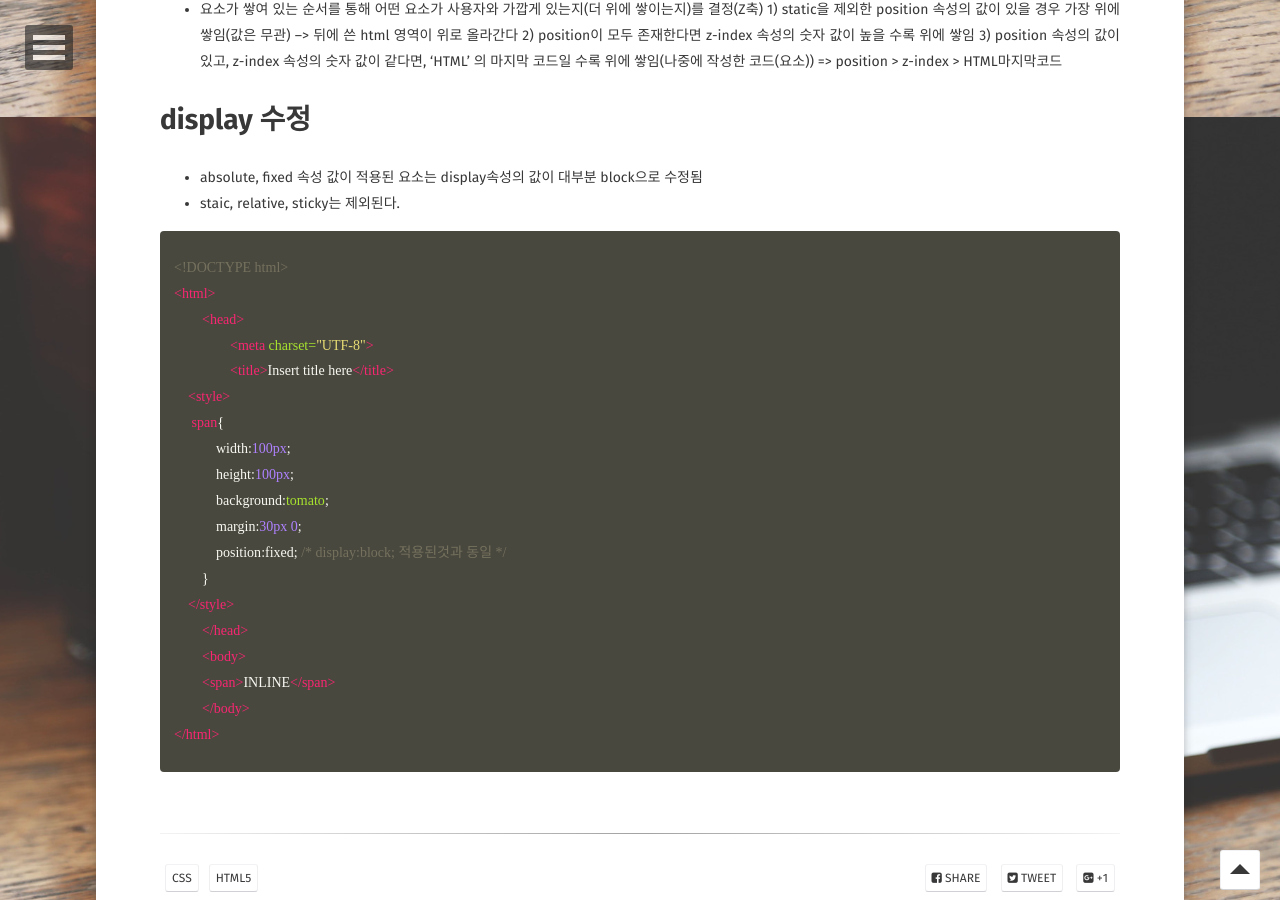
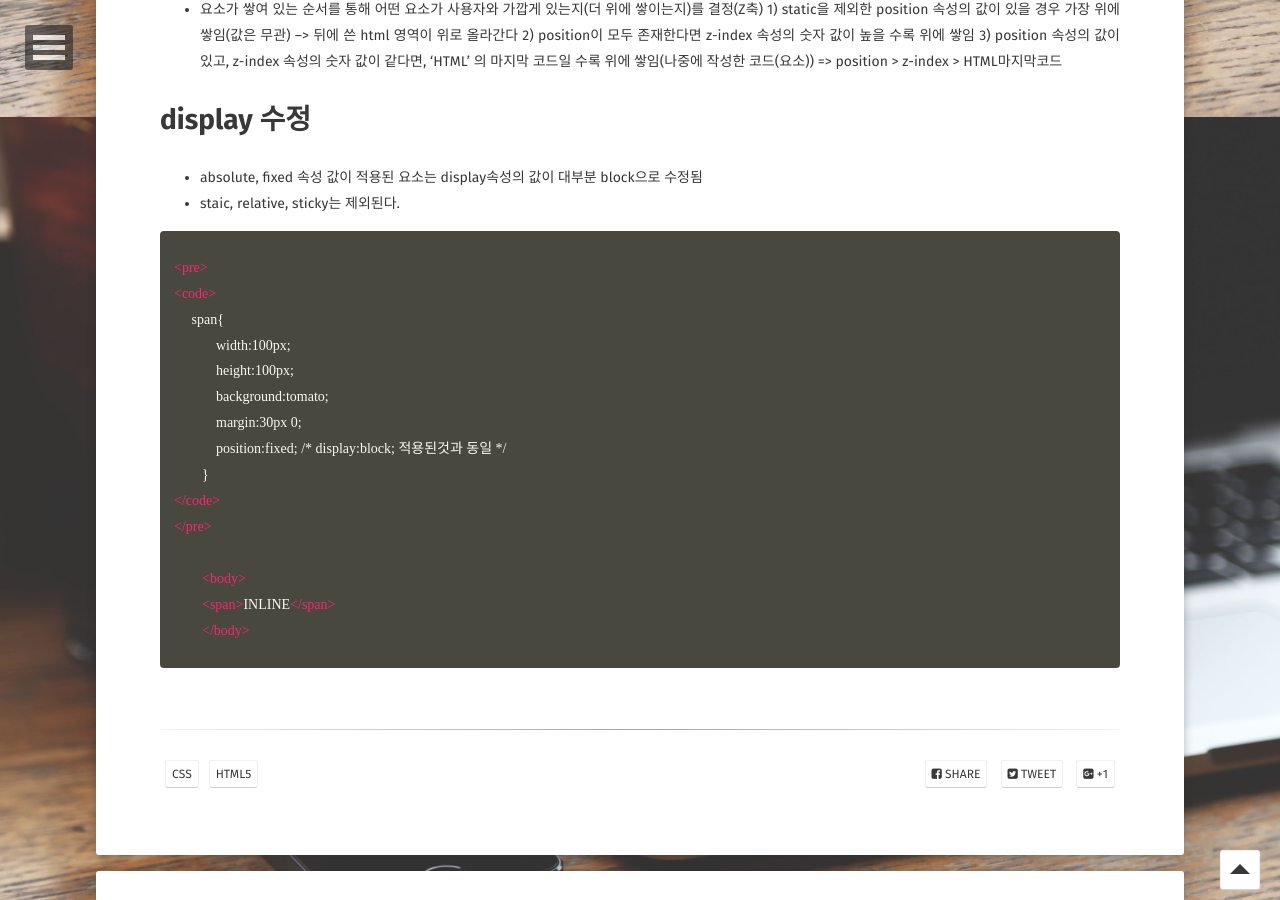
Before and after one commit to sum529-create/sum529-create.github.io, a Jekyll site: the page built from _posts/2021-05-04-position 속성값.md, in a window 1280 px wide and 900 px high, scrolled down 783 px. Built offline with Jekyll 4.4.1, drawn with Linux system fonts in a browser that asks for light colours; some web fonts are replaced; comment, search, counter and statistics services are not loaded.

Commit message:
Update 2021-05-04-position 속성값.md

```diff
--- a/_posts/2021-05-04-position 속성값.md
+++ b/_posts/2021-05-04-position 속성값.md
@@ -40,12 +40,8 @@
 
 {% highlight html %}
 
-<!DOCTYPE html>
-<html>
-	<head>
-		<meta charset="UTF-8">
-		<title>Insert title here</title>
-    <style>
+<pre>
+<code>
      span{
             width:100px;
             height:100px;
@@ -53,11 +49,11 @@
             margin:30px 0;
             position:fixed; /* display:block; 적용된것과 동일 */
         }
-    </style>
-	</head>
+</code>
+</pre>
+
 	<body>
         <span>INLINE</span>
 	</body>
-</html>
 
 {% endhighlight %}
```
